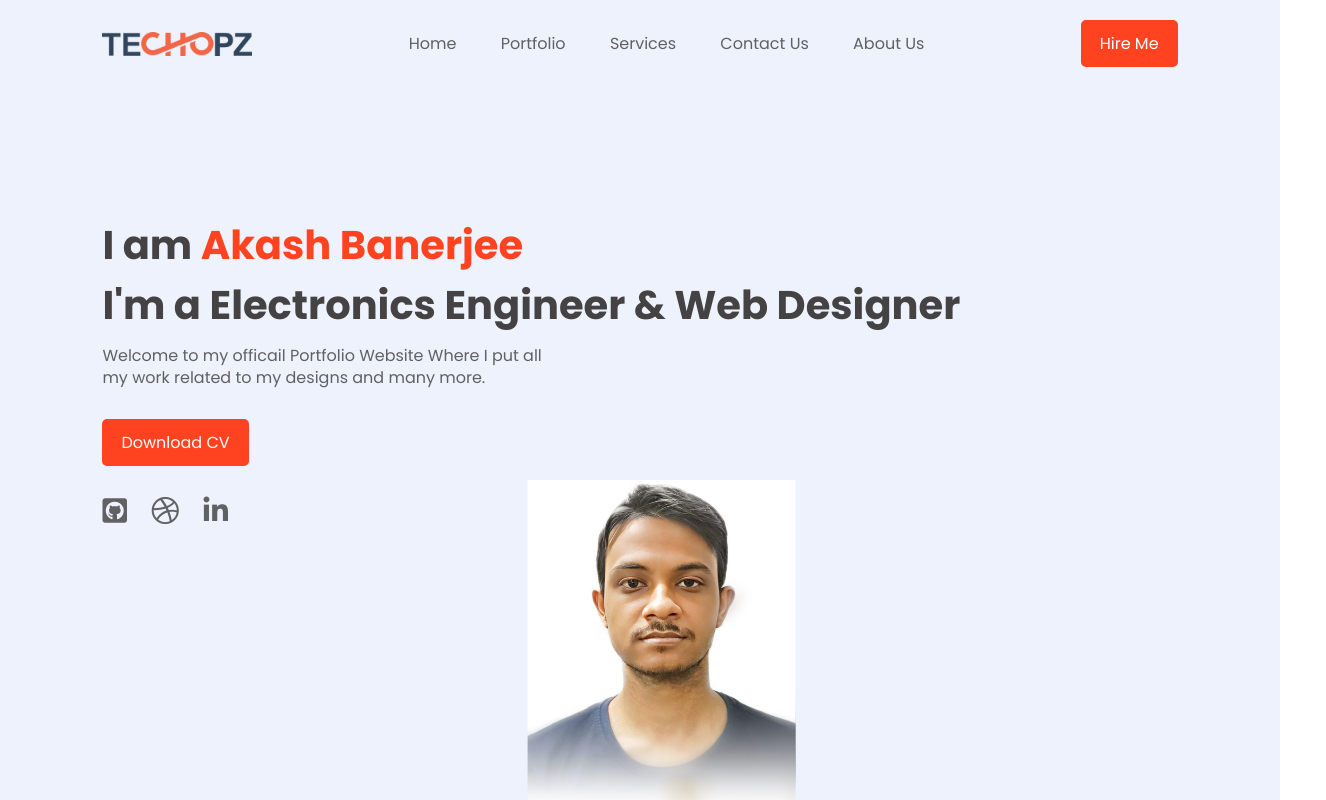
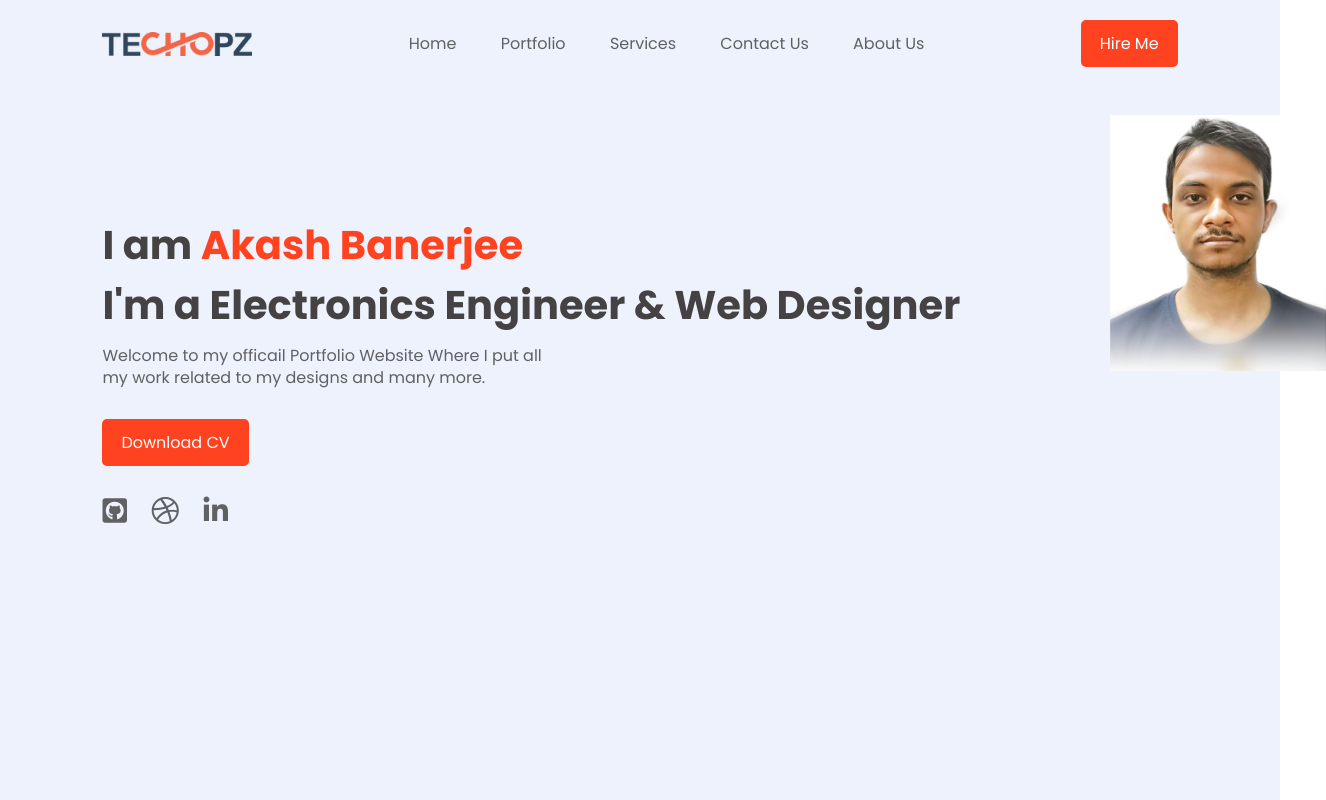
Before and after one commit to banerjeeakash77/Portfolio, a plain HTML site: page index.html in a window 1280 px wide. Shown: the whole page, 1326 px wide, since content can reach past the window. Drawn offline with Linux system fonts and the light colour scheme.

Commit message:
photo position

```diff
--- a/style.css
+++ b/style.css
@@ -76,12 +76,12 @@ nav ul li a:hover{
     right: 100px;
 }
 .img-box img{
-    height: 50%;
-    position: absolute;
-    left: 10%;
+    height: 40%;
+    position: relative;
+    left: 23%;
 
-    bottom: 0;
-    transform: translateX(-50%);
+    bottom: 45px;
+    transform: translateX(174%);
     transition: bottom 1s, left 1s;
 }
 .img-box:hover .back-img{
```
